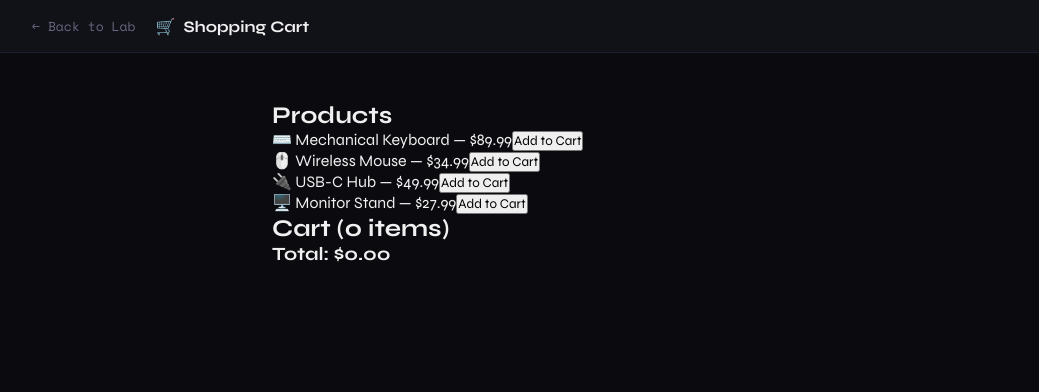
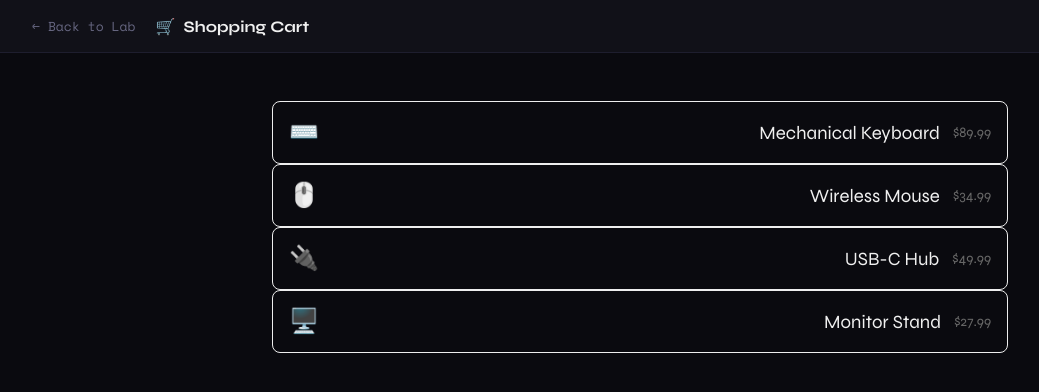
Before and after one commit to Hoss008/React-Learning-Lab, a React (Vite) app: page /app/shoppingcart in a window 1280 px wide. Shown: the top 392 px of the page, without its empty margins (0-1039 px from the left). Built offline with nearby package versions, Linux system fonts and the light colour scheme.

Commit message:
creating the cart

```diff
--- a/src/apps/ShoppingCart/index.jsx
+++ b/src/apps/ShoppingCart/index.jsx
@@ -1,4 +1,5 @@
 import { useState } from "react";
+import styles from "./shoppingcart.module.css";
 
 const PRODUCTS = [
   { id: 1, name: "Mechanical Keyboard", price: 89.99, emoji: "⌨️" },
@@ -7,49 +8,35 @@ const PRODUCTS = [
   { id: 4, name: "Monitor Stand", price: 27.99, emoji: "🖥️" },
 ];
 
-export default function ShoppingCart() {
-  const [cart, setCart] = useState([]);
+function ProductList({ PRODUCTS }) {
+  return <ProductItem PRODUCTS={PRODUCTS} />;
+}
 
-  const addToCart = (product) => {
-    setCart((prev) => {
-      const existing = prev.find((item) => item.id === product.id);
-      if (existing) {
-        return prev.map((item) =>
-          item.id === product.id ? { ...item, qty: item.qty + 1 } : item,
-        );
-      }
-      return [...prev, { ...product, qty: 1 }];
-    });
-  };
-
-  const removeFromCart = (id) =>
-    setCart((prev) => prev.filter((item) => item.id !== id));
-
-  const total = cart.reduce((sum, item) => sum + item.price * item.qty, 0);
-
+function ProductItem({ PRODUCTS }) {
   return (
-    <div>
-      <h2>Products</h2>
-      {PRODUCTS.map((p) => (
-        <div key={p.id}>
-          <span>
-            {p.emoji} {p.name} — ${p.price}
-          </span>
-          <button onClick={() => addToCart(p)}>Add to Cart</button>
+    <>
+      {PRODUCTS.map(({ id, emoji, name, price }) => (
+        <div className={styles.productCard} key={id}>
+          <span className={styles.productEmoji}>{emoji}</span>
+          <div className={styles.productInfo}>
+            <h3 className={styles.productName}>{name}</h3>
+            <p className={styles.productPrice}>${price}</p>
+          </div>
         </div>
       ))}
-
-      <h2>Cart ({cart.length} items)</h2>
-      {cart.map((item) => (
-        <div key={item.id}>
-          <span>
-            {item.name} x{item.qty}
-          </span>
-          <button onClick={() => removeFromCart(item.id)}>Remove</button>
-        </div>
-      ))}
-
-      <h3>Total: ${total.toFixed(2)}</h3>
-    </div>
+    </>
   );
 }
+
+export default function ShoppingCart() {
+  const [cartItems, setCartItems] = useState();
+
+  function addToCart() {}
+
+  function remove() {}
+  return (
+    <>
+      <ProductList PRODUCTS={PRODUCTS} />
+    </>
+  );
+}
--- /dev/null
+++ b/src/apps/ShoppingCart/shoppingcart.module.css
@@ -0,0 +1,164 @@
+/* ====== Layout ====== */
+.container {
+  display: grid;
+  grid-template-columns: 2fr 1fr;
+  gap: 2rem;
+  padding: 2rem;
+  min-height: 100vh;
+  background-color: #f5f5f5;
+  font-family: Arial, Helvetica, sans-serif;
+}
+
+/* ====== Products Section ====== */
+.products {
+  background: #ffffff;
+  padding: 1.5rem;
+  border-radius: 10px;
+  box-shadow: 0 2px 8px rgba(0, 0, 0, 0.08);
+}
+
+.productsTitle {
+  font-size: 1.5rem;
+  margin-bottom: 1rem;
+}
+
+.productList {
+  display: flex;
+  flex-direction: column;
+  gap: 1rem;
+}
+
+.productCard {
+  display: flex;
+  justify-content: space-between;
+  align-items: center;
+  padding: 1rem;
+  border: 1px solid #eee;
+  border-radius: 8px;
+  transition: 0.2s ease;
+}
+
+.productCard:hover {
+  background-color: #fafafa;
+}
+
+.productInfo {
+  display: flex;
+  align-items: center;
+  gap: 0.8rem;
+}
+
+.productEmoji {
+  font-size: 1.5rem;
+}
+
+.productName {
+  font-weight: 500;
+}
+
+.productPrice {
+  color: #666;
+  font-size: 0.9rem;
+}
+
+/* ====== Buttons ====== */
+.addButton {
+  background-color: #222;
+  color: #fff;
+  border: none;
+  padding: 0.5rem 0.9rem;
+  border-radius: 6px;
+  cursor: pointer;
+  transition: 0.2s ease;
+}
+
+.addButton:hover {
+  background-color: #444;
+}
+
+.addButton:disabled {
+  background-color: #ccc;
+  cursor: not-allowed;
+}
+
+/* ====== Cart Section ====== */
+.cart {
+  background: #ffffff;
+  padding: 1.5rem;
+  border-radius: 10px;
+  box-shadow: 0 2px 8px rgba(0, 0, 0, 0.08);
+  display: flex;
+  flex-direction: column;
+  justify-content: space-between;
+}
+
+.cartTitle {
+  font-size: 1.5rem;
+  margin-bottom: 1rem;
+}
+
+.cartItems {
+  display: flex;
+  flex-direction: column;
+  gap: 1rem;
+}
+
+.cartItem {
+  display: flex;
+  justify-content: space-between;
+  align-items: center;
+  border-bottom: 1px solid #eee;
+  padding-bottom: 0.5rem;
+}
+
+.cartItemInfo {
+  display: flex;
+  flex-direction: column;
+}
+
+.cartItemName {
+  font-weight: 500;
+}
+
+.cartItemPrice {
+  font-size: 0.85rem;
+  color: #777;
+}
+
+/* ====== Remove Button ====== */
+.removeButton {
+  background: transparent;
+  border: none;
+  color: #d11a2a;
+  cursor: pointer;
+  font-size: 0.9rem;
+}
+
+.removeButton:hover {
+  text-decoration: underline;
+}
+
+/* ====== Summary ====== */
+.summary {
+  margin-top: 2rem;
+  border-top: 1px solid #eee;
+  padding-top: 1rem;
+}
+
+.summaryRow {
+  display: flex;
+  justify-content: space-between;
+  margin-bottom: 0.5rem;
+}
+
+.total {
+  font-weight: bold;
+  font-size: 1.1rem;
+}
+
+/* ====== Empty State ====== */
+.emptyCart {
+  text-align: center;
+  color: #888;
+  margin-top: 2rem;
+}
```
